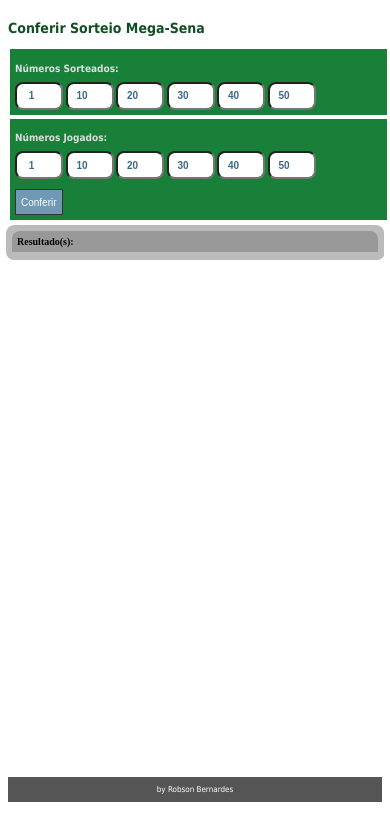
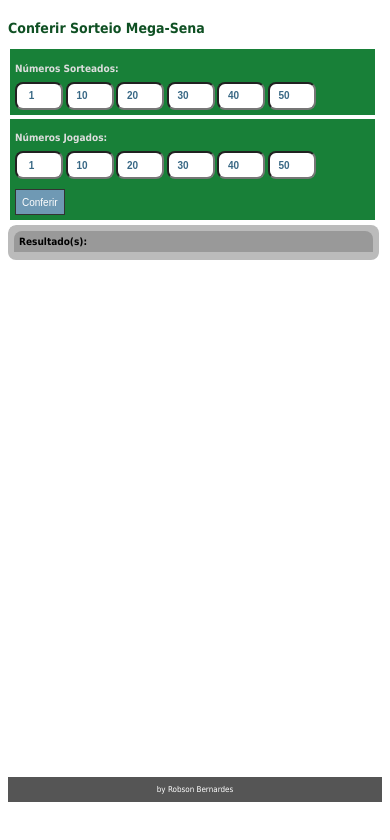
Before and after one commit to Robust14/Conferir-MegaSena, a plain HTML site: page index.html in a window 390 px wide. Drawn offline with Linux system fonts and the light colour scheme.

Commit message:
refactor: alter style.css

```diff
--- a/styles.css
+++ b/styles.css
@@ -2,8 +2,14 @@
 
 html{
     padding: 0;
-    margin: 0;
+    left: 0;
     font-size: 62.5%;
+}
+strong{
+    font-family: tahoma;
+    font-size: 1.3rem;
+    color: #000;
+    z-index: 1;
 }
 h1{
     font-family: tahoma;
@@ -14,12 +20,6 @@ h2{
     font-family: tahoma;
     font-size: 1.3rem;
     color: #ddd;
-}
-.header-res span{
-    font-family: tahoma;
-    font-size: 1.2rem;
-    font-weight: bold;
-    color: #000;
 }
 input{
     height: 2.2rem;
@@ -38,8 +38,8 @@ input{
 .hg-input{
     background: #188038;
     padding: 0.5rem;
+    margin: 0.2rem;
     width: 41rem;
-    margin-bottom: 0.1rem;
 }
 .btn-conferir{
     position: relative;
@@ -48,7 +48,6 @@ input{
     cursor: pointer;
     margin: 1rem 0rem 0rem -2rem;
     border: 1px solid #333;
-    padding: 0.3rem 0.5rem;
     color: white;
 }
 .btn-conferir:hover{
@@ -56,9 +55,8 @@ input{
 }
 .div-res{
     position: absolute;
-    top: 24.68rem;
+    top: 24.2rem;
     height: 60vh;
-    margin-left: -0.2rem;
     border-radius: 0.8rem;
     overflow: scroll;
     overflow: auto;
@@ -192,10 +190,9 @@ noscript{
         width: 100%;
     }
     .hg-input{
-        width: 98%;
+        width: 95%;
         padding: 0.5rem;
         margin: 0.2rem;
-        background: #188038;
     }
     .btn-conferir{
         height: 3vh;
@@ -205,17 +202,16 @@ noscript{
         position: absolute;
         top: 22.5rem;
         height: 60vh;
-        width: 97%;
+        width: 96%;
     }
     .hg{
         position: relative;
         top: 0rem;
-        width: 97%;
+        width: 96%;
         padding: 0.6rem;
     }
     .header-res{
         width: 97%;
-        background: #999;
     }
     .divAcertos{
         font-size: 1.2rem;
```
